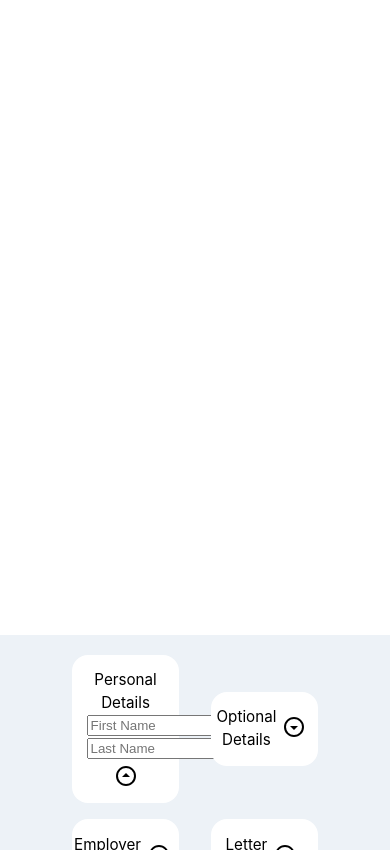
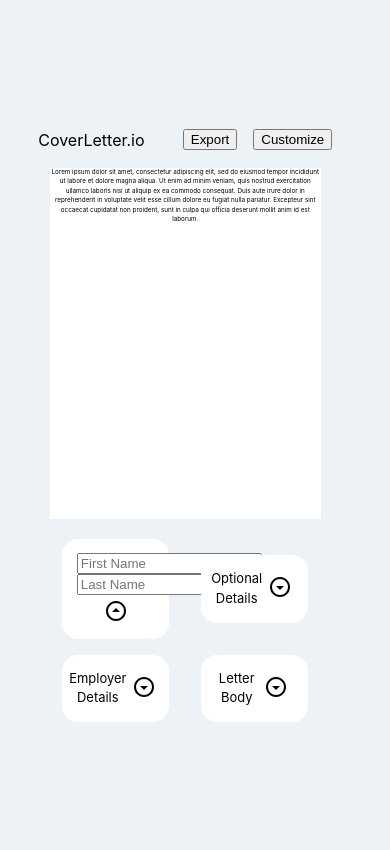
Before and after one commit to iyilmaz24/cv-generator-react, a React (Vite) app: page / in a window 390 px wide. Built offline with nearby package versions, Linux system fonts and the light colour scheme.

Commit message:
add css rules, logo text, export + customize buttons
add more css rules for dynamic screen re-sizing
add media query css rules for devices in portrait mode
add top header div to hold logo and export, customize buttons

```diff
--- a/src/App.css
+++ b/src/App.css
@@ -7,9 +7,26 @@
   justify-content: space-evenly;
   align-items: center;
 
-  --local-height: max(90vh, 550px);
   min-height: 850px;
   overflow-y: scroll;
+  -webkit-overflow-scrolling: touch;
+  --local-height: max(90vh, 90vh);
+}
+
+#top-header-div{
+  display: flex;
+  justify-content: space-evenly;
+  align-items: center;
+  margin-top: 1rem;
+  width: 95%;
+}
+
+#top-header-buttons-div{
+  display: flex;
+  justify-content: center;
+  align-items: center;
+
+  gap: 1rem;
 }
 
 #parent-wrapper{
@@ -18,11 +35,12 @@
   align-items: center;
   width: 95%;
   height: 90%;
+  margin-bottom: 1rem;
 }
 
 #left-form{
   margin: 1rem;
-  height: 100%;
+  height: 90vh;
   width: 35%;
 
   display: flex;
@@ -34,7 +52,7 @@
 
 #right-preview{
   margin: 1rem;
-  height: 100%;
+  height: 90vh;
   width: 65%;
 
   display: flex;
@@ -53,8 +71,7 @@
   border-radius: 1rem;
   font-size: calc(0.037 * var(--local-height));
 
-  width: max(20vw);
-
+  width: min(20vw, fit-content);
   height: fit-content;
 }
 
@@ -118,3 +135,31 @@
   }
 
 }
+
+@media screen and (orientation:portrait) {
+  #root{
+    --mobile-local-height: 90vw;
+  }
+  .component-form {
+    font-size: calc(0.02 * var(--mobile-local-height));
+  }
+
+  .component-form{
+    padding: 0.9rem;
+    border: 0 solid #000000;
+    border-radius: 1rem;
+    font-size: calc(0.037 * var(--mobile-local-height));
+
+    width: max(20vw);
+
+    height: fit-content;
+  }
+
+  .component-preview{
+    height: min(var(--mobile-local-height));
+    width: calc(0.772 * var(--mobile-local-height));
+    font-size: calc(0.018 * var(--mobile-local-height));
+  }
+
+
+}
--- a/src/App.jsx
+++ b/src/App.jsx
@@ -16,8 +16,18 @@ function App() {
 
   return (
     <>
+    <div>
+
+      <div id='top-header-div'>
+        <div>CoverLetter.io</div>
+        <div id='top-header-buttons-div'>
+        {/* Turn these buttons into a react component later */}
+          <button>Export</button>
+          <button>Customize</button>
+        </div>
+      </div>
+
       <div id='parent-wrapper'>
-
         <div id='left-form'>
           <PersonalDetails styleClasses={leftInputStyles} children={<ExpandButton shown={openForm === 1}
           click={() => {if(openForm !== 1){setOpenForm(1)}
@@ -39,14 +49,12 @@ function App() {
               else{setOpenForm(0)} }} />}
           shown={openForm === 4} />
         </div>
-
         <div id='right-preview'>
           <PreviewLetter styleClasses={rightPreviewStyles} />
         </div>
+      </div>
 
     </div>
-
-
     </>
   )
 }
--- a/src/components/additionalDetails.jsx
+++ b/src/components/additionalDetails.jsx
@@ -1,6 +1,21 @@
 
 
-export default function AdditionalDetails({  styleClasses, children }) {
+export default function AdditionalDetails({  styleClasses, children, shown }) {
+
+    if(shown){
+        return (
+            <>
+                <div className={styleClasses}>
+                    Optional Details
+                    <div className="form-title">
+
+                        { children }
+                    </div>
+                </div>
+            </>
+        )
+    }
+    else{
         return (
             <>
                 <div className={styleClasses}>
@@ -12,3 +27,4 @@ export default function AdditionalDetails({  styleClasses, children }) {
             </>
         )
     }
+}
--- a/src/components/companyDetails.jsx
+++ b/src/components/companyDetails.jsx
@@ -1,6 +1,20 @@
 
 
-export default function CompanyDetails({  styleClasses, children }) {
+export default function CompanyDetails({  styleClasses, children, shown }) {
+
+    if(shown){
+        return (
+            <>
+                <div className={styleClasses}>
+                    Employer Details
+                    <div className="form-title">
+                        { children }
+                    </div>
+                </div>
+            </>
+        )
+    }
+    else{
         return (
             <>
                 <div className={styleClasses}>
@@ -12,3 +26,4 @@ export default function CompanyDetails({  styleClasses, children }) {
             </>
         )
     }
+}
--- a/src/components/coverLetter.jsx
+++ b/src/components/coverLetter.jsx
@@ -1,6 +1,20 @@
 
 
-export default function CoverLetter({  styleClasses, children }) {
+export default function CoverLetter({  styleClasses, children, shown }) {
+
+    if(shown){
+        return (
+            <>
+                <div className={styleClasses}>
+                    Letter Body
+                    <div className="form-title">
+                        { children }
+                    </div>
+                </div>
+            </>
+        )
+    }
+    else{
         return (
             <>
                 <div className={styleClasses}>
@@ -12,3 +26,4 @@ export default function CoverLetter({  styleClasses, children }) {
             </>
         )
     }
+}
--- a/src/components/personalDetails.jsx
+++ b/src/components/personalDetails.jsx
@@ -3,11 +3,10 @@
 export default function PersonalDetails({  styleClasses, children, shown }) {
 
     if (shown) {
-        // display the full form + title and button shrunken
         return (
             <>
                 <div className={styleClasses}>
-                    Personal Details
+                    {/* Personal Details */}
                     <form>
                         <input placeholder="First Name"></input>
                         <input placeholder="Last Name"></input>
```
Lines whose indentation alone changed are shown as unchanged.
